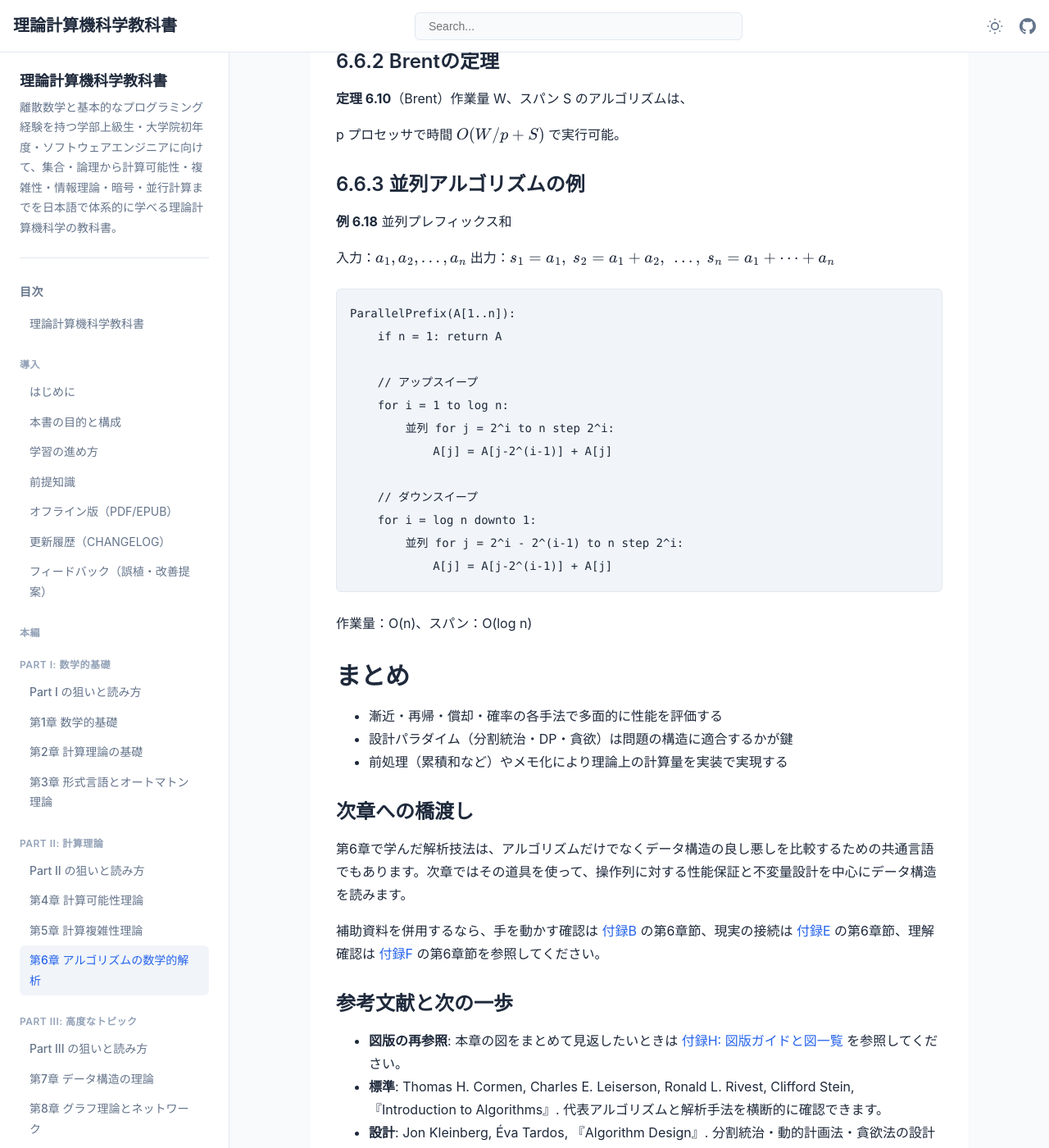
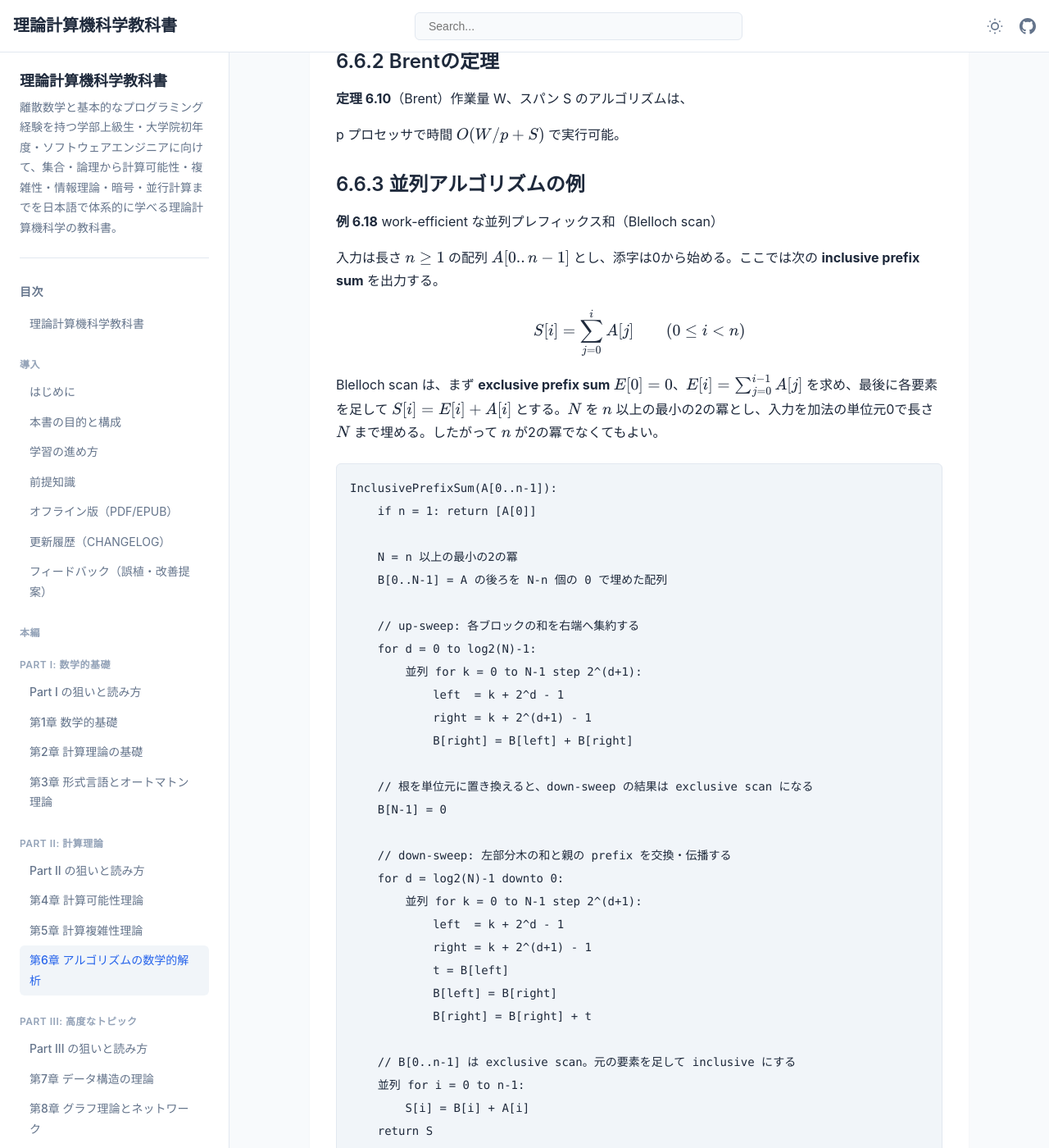
Before and after one commit to itdojp/theoretical-computer-science-textbook, a Jekyll site: the page built from docs/chapter-6/index.md, in a window 1280 px wide and 1400 px high, scrolled down 13349 px. Shown: the whole window at 82% size. Built offline with Jekyll 4.4.1, drawn with Linux system fonts in a browser that asks for light colours; some of the changed text lies outside the part shown.

Commit message:
Fix work-efficient parallel prefix scan (#411)
* Correct work-efficient parallel prefix scan

* Clarify scan base case and padding bound

````diff
--- a/cspell-words.txt
+++ b/cspell-words.txt
@@ -6,6 +6,7 @@ Agda
 Akka
 Amdahl
 BLAS
+Blelloch
 Barabási
 Berlekamp
 Boneh
--- a/docs/chapter-6/index.md
+++ b/docs/chapter-6/index.md
@@ -485,27 +485,65 @@ p プロセッサで時間 \\(O(W/p + S)\\) で実行可能。
 
 ### 6.6.3 並列アルゴリズムの例
 
-**例 6.18** 並列プレフィックス和
+**例 6.18** work-efficient な並列プレフィックス和（Blelloch scan）
 {: #ex-6-18 }
-入力：\\(a_1, a_2, \\ldots, a_n\\)
-出力：\\(s_1 = a_1,\\ s_2 = a_1 + a_2,\\ \\ldots,\\ s_n = a_1 + \\cdots + a_n\\)
+入力は長さ \\(n \\ge 1\\) の配列 \\(A[0..n-1]\\) とし、添字は0から始める。ここでは次の **inclusive prefix sum** を出力する。
+
+\\[
+S[i] = \\sum_{j=0}^{i} A[j] \\qquad (0 \\le i < n)
+\\]
+
+Blelloch scan は、まず **exclusive prefix sum** \\(E[0]=0\\)、\\(E[i]=\\sum_{j=0}^{i-1}A[j]\\) を求め、最後に各要素を足して \\(S[i]=E[i]+A[i]\\) とする。\\(N\\) を \\(n\\) 以上の最小の2の冪とし、入力を加法の単位元0で長さ \\(N\\) まで埋める。したがって \\(n\\) が2の冪でなくてもよい。
 
 ```text
-ParallelPrefix(A[1..n]):
-    if n = 1: return A
+InclusivePrefixSum(A[0..n-1]):
+    if n = 1: return [A[0]]
 
-    // アップスイープ
-    for i = 1 to log n:
-        並列 for j = 2^i to n step 2^i:
-            A[j] = A[j-2^(i-1)] + A[j]
+    N = n 以上の最小の2の冪
+    B[0..N-1] = A の後ろを N-n 個の 0 で埋めた配列
 
-    // ダウンスイープ
-    for i = log n downto 1:
-        並列 for j = 2^i - 2^(i-1) to n step 2^i:
-            A[j] = A[j-2^(i-1)] + A[j]
+    // up-sweep: 各ブロックの和を右端へ集約する
+    for d = 0 to log2(N)-1:
+        並列 for k = 0 to N-1 step 2^(d+1):
+            left  = k + 2^d - 1
+            right = k + 2^(d+1) - 1
+            B[right] = B[left] + B[right]
+
+    // 根を単位元に置き換えると、down-sweep の結果は exclusive scan になる
+    B[N-1] = 0
+
+    // down-sweep: 左部分木の和と親の prefix を交換・伝播する
+    for d = log2(N)-1 downto 0:
+        並列 for k = 0 to N-1 step 2^(d+1):
+            left  = k + 2^d - 1
+            right = k + 2^(d+1) - 1
+            t = B[left]
+            B[left] = B[right]
+            B[right] = B[right] + t
+
+    // B[0..n-1] は exclusive scan。元の要素を足して inclusive にする
+    並列 for i = 0 to n-1:
+        S[i] = B[i] + A[i]
+    return S
 ```
 
-作業量：O(n)、スパン：O(log n)
+各レベルの並列反復は互いに素なブロックだけを読み書きするため、同時書き込みによるデータ競合はない。すべての添字は対応する長さ \\(2^{d+1}\\) のブロック内にあり、\\(0\\) 以上 \\(N-1\\) 以下である。
+
+\\(A=[1,2,3,4]\\) の場合、処理は次のように進む。
+
+| 段階 | \\(B\\) |
+| --- | --- |
+| 初期値 | \\([1,2,3,4]\\) |
+| up-sweep \\(d=0\\) | \\([1,3,3,7]\\) |
+| up-sweep \\(d=1\\) | \\([1,3,3,10]\\) |
+| 根を0に置換 | \\([1,3,3,0]\\) |
+| down-sweep \\(d=1\\) | \\([1,0,3,3]\\) |
+| down-sweep \\(d=0\\)（exclusive） | \\([0,1,3,6]\\) |
+| \\(A\\) を要素ごとに加算（inclusive） | \\([1,3,6,10]\\) |
+
+境界となる入力長についても、たとえば \\(n=1\\) の \\([5]\\) は \\([5]\\)、\\(n=2\\) の \\([1,2]\\) は \\([1,3]\\)、\\(n=8\\) の \\([1,2,3,4,5,6,7,8]\\) は \\([1,3,6,10,15,21,28,36]\\) となる。
+
+up-sweep と down-sweep はそれぞれ \\(\\log_2 N\\) レベルである。レベルごとの反復数を合計すると各フェーズで \\(N-1\\) 回なので、padding と最後の要素ごとの加算を含む作業量は \\(O(N)\\) である。\\(N\\) は \\(n\\) 以上の最小の2の冪なので \\(n \\le N < 2n\\) であり、これは \\(O(n)\\) に等しい。各レベル内を並列実行すると依存するレベル数は \\(2\\log_2 N+O(1)\\) であり、スパンは \\(O(\\log n)\\) となる。
 
 ## まとめ
 
````
Also changed, not shown: src/chapter-6/index.md (+52 -14 lines), docs/index.json.
